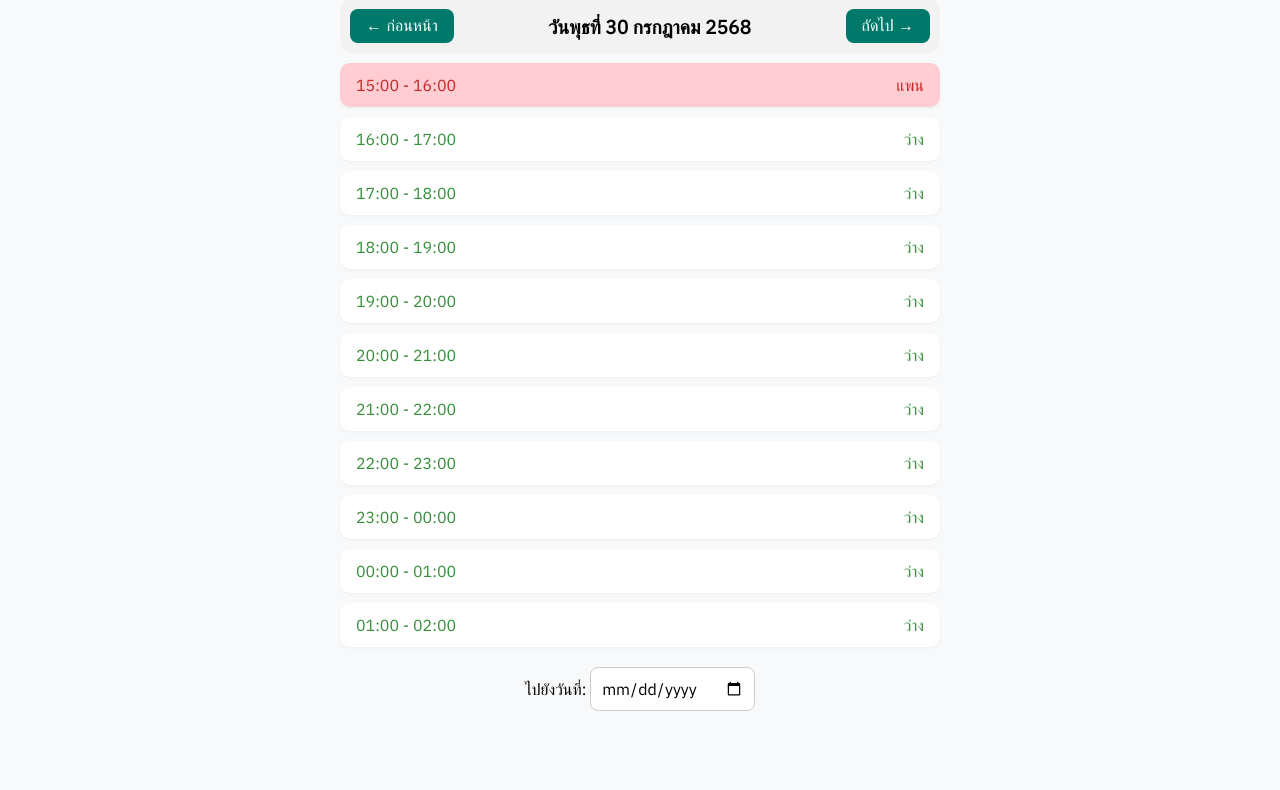
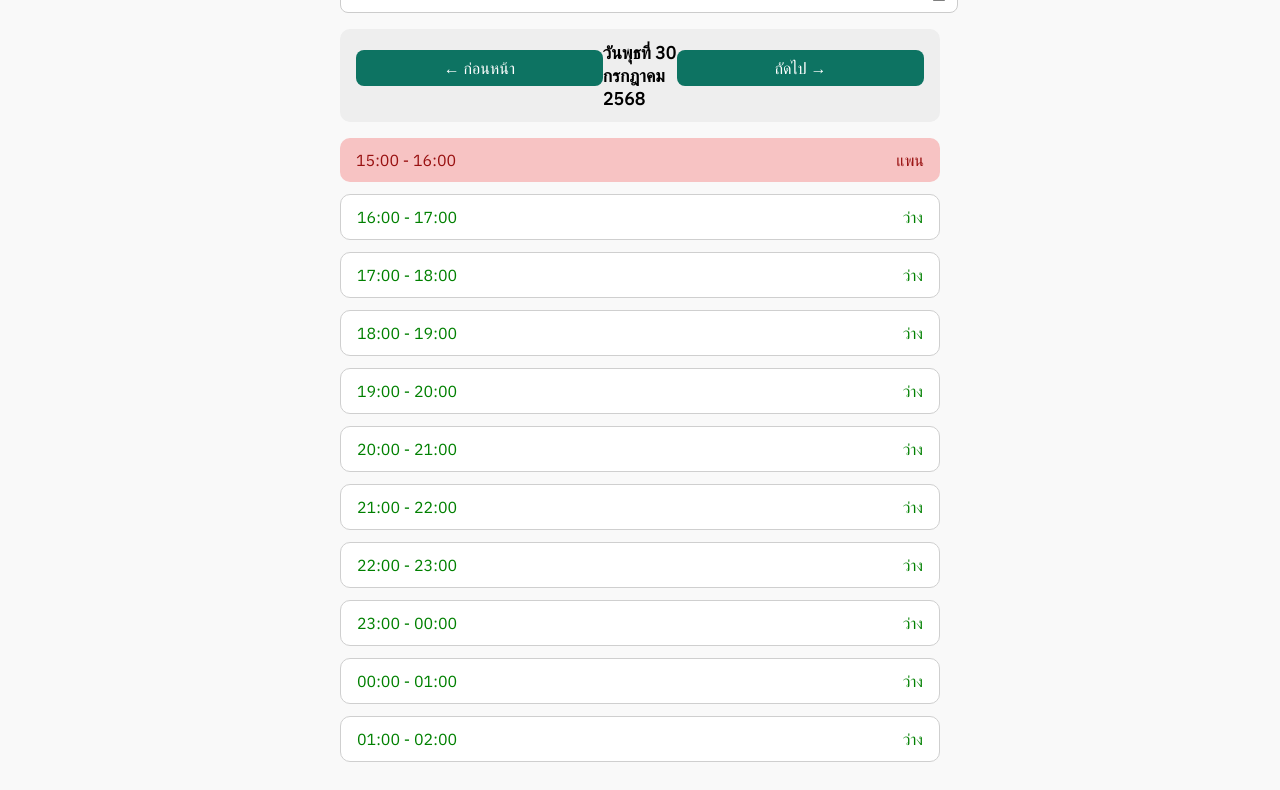
Before and after one commit to pv19694/footballbooking, a plain HTML site: page index.html in a window 1280 px wide. Shown: the part 181-971 px from the top of the page. Before the commit the page ends 912 px from the top, so only its background shows below. Drawn offline with Linux system fonts and the light colour scheme.

Commit message:
Update index.html

```diff
--- a/index.html
+++ b/index.html
@@ -7,192 +7,162 @@
   <link href="https://fonts.googleapis.com/css2?family=IBM+Plex+Sans&display=swap" rel="stylesheet">
   <style>
     body {
+      margin: 0;
       font-family: 'IBM Plex Sans', sans-serif;
-      margin: 0;
-      background-color: #f8f9fa;
+      background-color: #f9f9f9;
     }
-
     header {
-      background: linear-gradient(to right, #004d40, #00695c);
+      background: linear-gradient(90deg, #085c4f, #0d7362);
       color: white;
-      padding: 20px;
+      padding: 1rem;
       text-align: center;
+      font-size: 1.5rem;
       font-weight: bold;
-      font-size: 1.5rem;
-      border-bottom-left-radius: 10px;
-      border-bottom-right-radius: 10px;
+      border-bottom-left-radius: 12px;
+      border-bottom-right-radius: 12px;
     }
-
     .container {
+      padding: 1rem;
       max-width: 600px;
       margin: auto;
-      padding: 20px;
     }
-
-    select {
+    select, button {
+      font-family: 'IBM Plex Sans', sans-serif;
+      font-size: 1rem;
+      padding: 0.5rem;
+      border-radius: 8px;
+      border: 1px solid #ccc;
       width: 100%;
-      padding: 12px;
-      font-size: 1rem;
-      border-radius: 10px;
-      border: 1px solid #ccc;
-      margin-bottom: 20px;
-      background-color: white;
-      font-family: 'IBM Plex Sans', sans-serif;
+      margin-bottom: 1rem;
     }
-
-    .date-header {
-      background-color: #f2f2f2;
-      padding: 10px;
-      font-size: 1.2rem;
-      font-weight: bold;
-      border-radius: 12px;
+    .date-controls {
       display: flex;
       justify-content: space-between;
       align-items: center;
-      margin-bottom: 10px;
+      background-color: #eee;
+      padding: 0.75rem 1rem;
+      border-radius: 10px;
+      margin-bottom: 1rem;
     }
-
-    .date-header button {
-      padding: 8px 16px;
-      font-size: 1rem;
+    .date-controls button {
+      background-color: #0d7362;
+      color: white;
       border: none;
+      padding: 0.5rem 1rem;
       border-radius: 8px;
       cursor: pointer;
-      background-color: #00796b;
-      color: white;
     }
-
-    .slot {
+    .date-controls .date {
+      font-weight: bold;
+      font-size: 1.1rem;
+    }
+    .booking {
+      border-radius: 10px;
+      margin-bottom: 0.75rem;
+      padding: 0.75rem 1rem;
       display: flex;
       justify-content: space-between;
       align-items: center;
-      padding: 12px 16px;
-      border-radius: 10px;
-      margin-bottom: 10px;
-      background-color: white;
-      box-shadow: 0 1px 3px rgba(0,0,0,0.05);
+      font-size: 1rem;
     }
-
-    .slot.booked {
-      background-color: #ffcdd2;
-      color: #c62828;
+    .available {
+      background-color: #ffffff;
+      color: green;
+      border: 1px solid #cfcfcf;
     }
-
-    .slot.available {
-      background-color: white;
-      color: #388e3c;
+    .booked {
+      background-color: #f7c3c3;
+      color: #991111;
     }
-
-    .date-picker {
-      margin-top: 20px;
+    .calendar {
+      margin-bottom: 1rem;
       text-align: center;
     }
-
-    .date-picker input {
-      padding: 10px;
+    .calendar input[type="date"] {
+      padding: 0.5rem;
       font-size: 1rem;
       border-radius: 8px;
       border: 1px solid #ccc;
-      font-family: 'IBM Plex Sans', sans-serif;
-    }
-
-    @media screen and (max-width: 480px) {
-      .slot {
-        flex-direction: column;
-        align-items: flex-start;
-      }
-
-      .date-header {
-        flex-direction: column;
-        gap: 10px;
-        align-items: flex-start;
-      }
-
-      header {
-        font-size: 1.3rem;
-      }
+      width: 100%;
     }
   </style>
 </head>
 <body>
-  <header>จองสนามฟุตบอล <strong>Jakhong</strong></header>
+  <header>จองสนามฟุตบอล Jakhong</header>
   <div class="container">
-    <label for="fieldSelect">เลือกสนาม:</label>
-    <select id="fieldSelect">
+    <label for="field">เลือกสนาม:</label>
+    <select id="field">
       <option>สนามหญ้าจริง</option>
       <option>สนามหญ้าเทียม</option>
     </select>
 
-    <div class="date-header">
-      <button onclick="prevDay()">← ก่อนหน้า</button>
-      <span id="currentDateText">วันที่</span>
-      <button onclick="nextDay()">ถัดไป →</button>
+    <div class="calendar">
+      <input type="date" id="calendarDate" />
     </div>
 
-    <div id="slotsContainer"></div>
+    <div class="date-controls">
+      <button onclick="changeDate(-1)">← ก่อนหน้า</button>
+      <div class="date" id="displayDate">กำลังโหลด...</div>
+      <button onclick="changeDate(1)">ถัดไป →</button>
+    </div>
 
-    <div class="date-picker">
-      <label for="jumpDate">ไปยังวันที่:</label>
-      <input type="date" id="jumpDate" onchange="jumpToDate()" />
-    </div>
+    <div id="bookingList"></div>
   </div>
 
   <script>
-    const slotsContainer = document.getElementById('slotsContainer');
-    const currentDateText = document.getElementById('currentDateText');
+    const bookingList = document.getElementById('bookingList');
+    const displayDate = document.getElementById('displayDate');
+    const calendarInput = document.getElementById('calendarDate');
+
+    const bookedSlots = {
+      '2025-07-30': ['15:00 - 16:00']
+    };
+
     let currentDate = new Date();
 
     function formatDate(date) {
       return date.toLocaleDateString('th-TH', {
-        weekday: 'long',
-        year: 'numeric',
-        month: 'long',
-        day: 'numeric'
+        weekday: 'long', day: 'numeric', month: 'long', year: 'numeric'
       });
     }
 
-    function renderSlots() {
-      currentDateText.textContent = formatDate(currentDate);
-      slotsContainer.innerHTML = '';
-
-      const hours = [
-        '15:00 - 16:00', '16:00 - 17:00', '17:00 - 18:00', '18:00 - 19:00',
-        '19:00 - 20:00', '20:00 - 21:00', '21:00 - 22:00', '22:00 - 23:00',
-        '23:00 - 00:00', '00:00 - 01:00', '01:00 - 02:00'
-      ];
-
-      hours.forEach((time, i) => {
-        const isBooked = (i === 0); // ตัวอย่าง: 15:00-16:00 ถูกจอง
-        const slot = document.createElement('div');
-        slot.className = `slot ${isBooked ? 'booked' : 'available'}`;
-        slot.innerHTML = `
-          <div>${time}</div>
-          <div>${isBooked ? 'แพน' : 'ว่าง'}</div>
-        `;
-        slotsContainer.appendChild(slot);
-      });
+    function formatInputDate(date) {
+      return date.toISOString().split('T')[0];
     }
 
-    function prevDay() {
-      currentDate.setDate(currentDate.getDate() - 1);
-      renderSlots();
+    function renderBookingList(date) {
+      const dateKey = formatInputDate(date);
+      const reserved = bookedSlots[dateKey] || [];
+      bookingList.innerHTML = '';
+
+      const startHour = 15;
+      const endHour = 2;
+      for (let hour = startHour; hour !== endHour; hour = (hour + 1) % 24) {
+        const nextHour = (hour + 1) % 24;
+        const label = `${String(hour).padStart(2, '0')}:00 - ${String(nextHour).padStart(2, '0')}:00`;
+        const div = document.createElement('div');
+        div.className = 'booking ' + (reserved.includes(label) ? 'booked' : 'available');
+        div.innerHTML = `<span>${label}</span><span>${reserved.includes(label) ? 'แพน' : 'ว่าง'}</span>`;
+        bookingList.appendChild(div);
+      }
+
+      displayDate.textContent = formatDate(date);
+      calendarInput.value = formatInputDate(date);
     }
 
-    function nextDay() {
-      currentDate.setDate(currentDate.getDate() + 1);
-      renderSlots();
+    function changeDate(days) {
+      currentDate.setDate(currentDate.getDate() + days);
+      renderBookingList(currentDate);
     }
 
-    function jumpToDate() {
-      const selected = document.getElementById('jumpDate').value;
-      if (selected) {
-        currentDate = new Date(selected);
-        renderSlots();
-      }
-    }
+    calendarInput.addEventListener('change', (e) => {
+      currentDate = new Date(e.target.value);
+      renderBookingList(currentDate);
+    });
 
-    // Initial render
-    renderSlots();
+    window.onload = () => {
+      renderBookingList(currentDate);
+    };
   </script>
 </body>
 </html>
```
